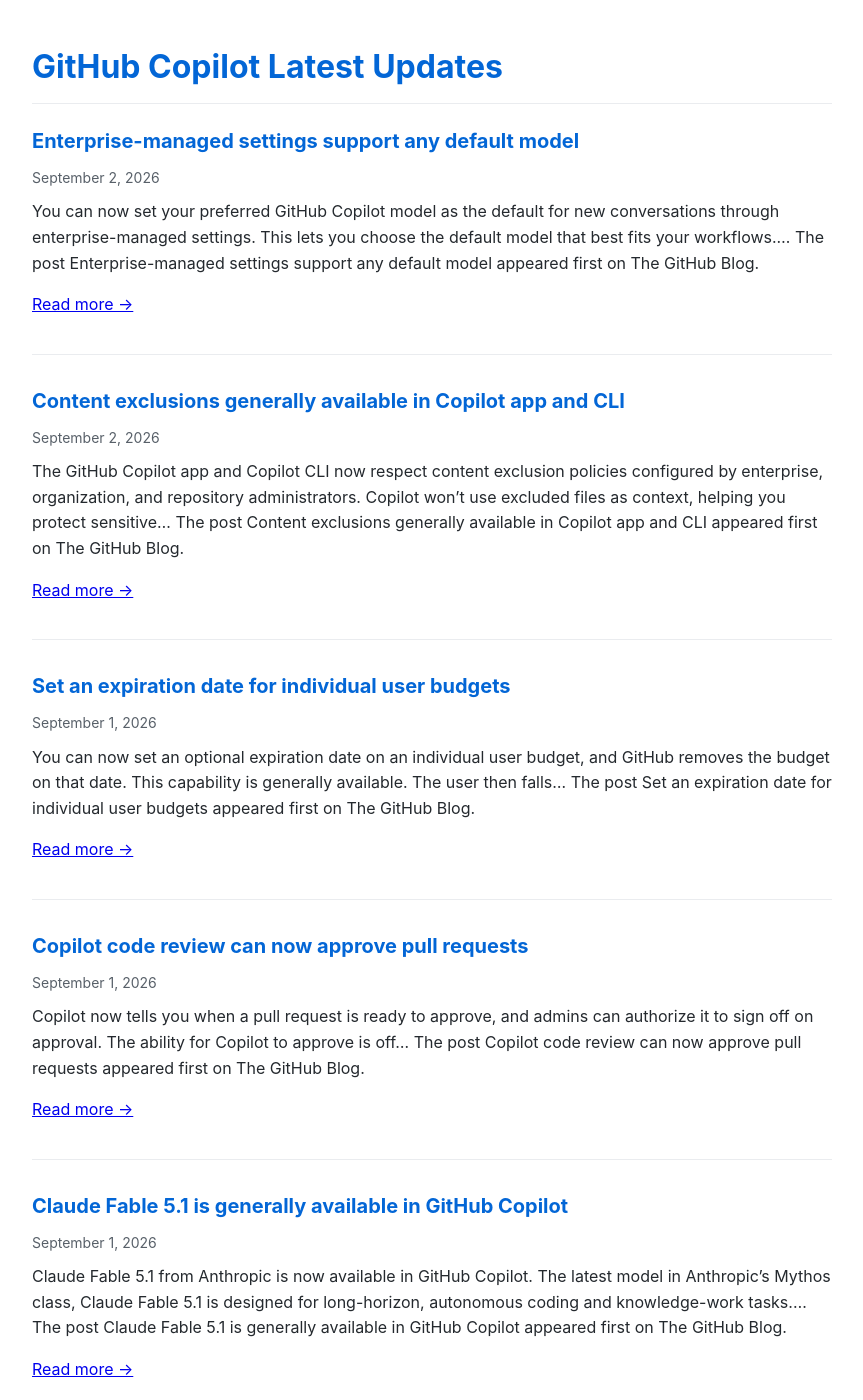
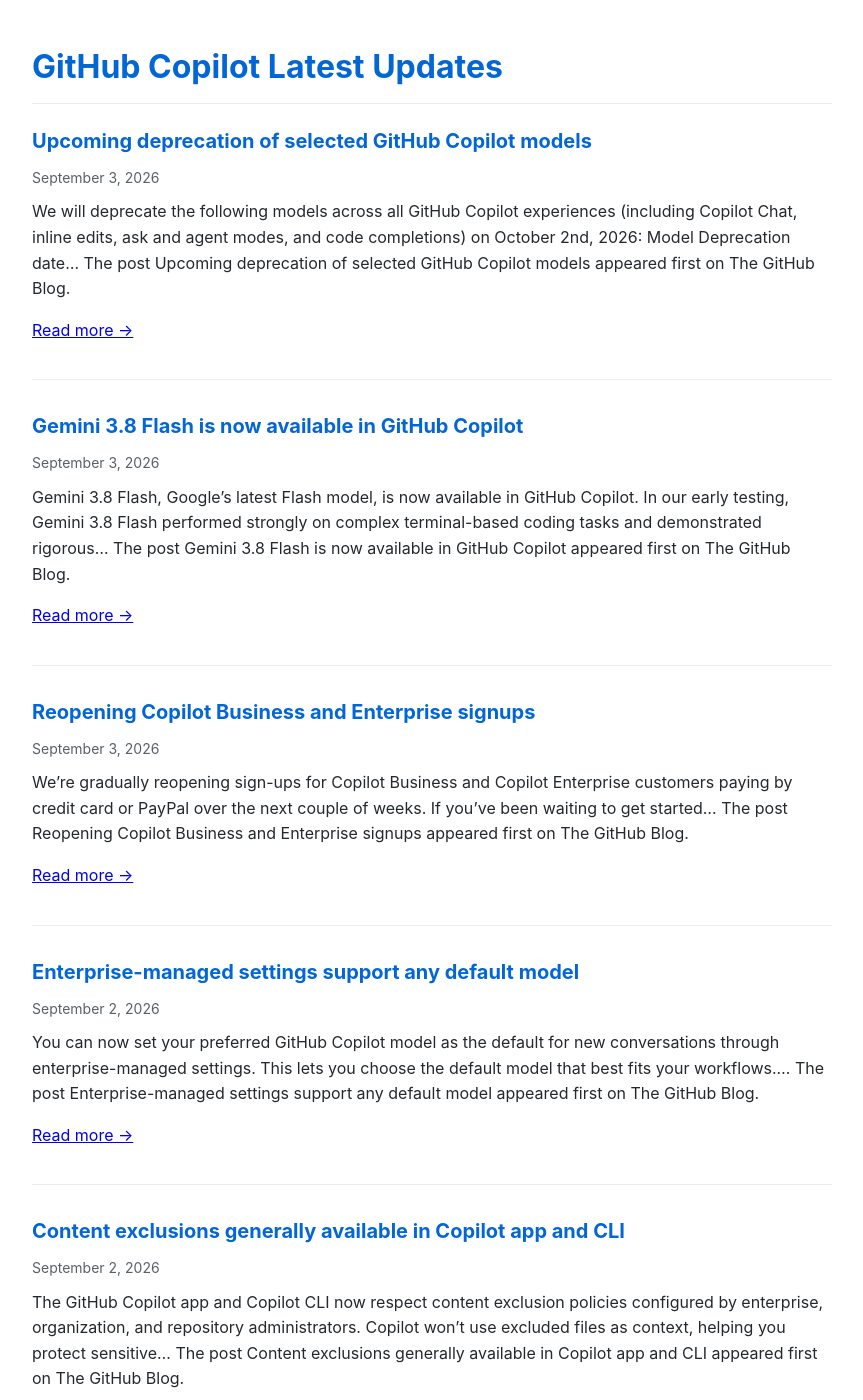
Before and after one commit to Oregand/oregand.github.io, a Jekyll site: the page copilot-feed.html, which Jekyll copies as it is, in a window 1280 px wide and 1400 px high. Shown: the whole window, without its empty margins (208-1071 px from the left). Built offline with Jekyll 4.4.1, drawn with Linux system fonts in a browser that asks for light colours; some of the changed text lies outside the part shown.

Commit message:
Update RSS feed

```diff
--- a/copilot-feed.html
+++ b/copilot-feed.html
@@ -62,6 +62,45 @@
 </head>
 <body>
   <h1>GitHub Copilot Latest Updates</h1>
+
+  <div class="feed-item">
+    <div class="feed-title">
+      <a href="https://github.blog/changelog/2026-09-03-upcoming-deprecation-of-selected-github-copilot-models" target="_blank">Upcoming deprecation of selected GitHub Copilot models</a>
+    </div>
+    <div class="feed-date">September 3, 2026</div>
+    <div class="feed-description">
+      We will deprecate the following models across all GitHub Copilot experiences (including Copilot Chat, inline edits, ask and agent modes, and code completions) on October 2nd, 2026: Model Deprecation date&#8230;
+The post Upcoming deprecation of selected GitHub Copilot models appeared first on The GitHub Blog.
+
+      <p><a href="https://github.blog/changelog/2026-09-03-upcoming-deprecation-of-selected-github-copilot-models" target="_blank">Read more →</a></p>
+    </div>
+  </div>
+
+  <div class="feed-item">
+    <div class="feed-title">
+      <a href="https://github.blog/changelog/2026-09-03-gemini-3-8-flash-is-now-available-in-github-copilot" target="_blank">Gemini 3.8 Flash is now available in GitHub Copilot</a>
+    </div>
+    <div class="feed-date">September 3, 2026</div>
+    <div class="feed-description">
+      Gemini 3.8 Flash, Google&#8217;s latest Flash model, is now available in GitHub Copilot. In our early testing, Gemini 3.8 Flash performed strongly on complex terminal-based coding tasks and demonstrated rigorous&#8230;
+The post Gemini 3.8 Flash is now available in GitHub Copilot appeared first on The GitHub Blog.
+
+      <p><a href="https://github.blog/changelog/2026-09-03-gemini-3-8-flash-is-now-available-in-github-copilot" target="_blank">Read more →</a></p>
+    </div>
+  </div>
+
+  <div class="feed-item">
+    <div class="feed-title">
+      <a href="https://github.blog/changelog/2026-09-03-reopening-copilot-business-and-enterprise-signups" target="_blank">Reopening Copilot Business and Enterprise signups</a>
+    </div>
+    <div class="feed-date">September 3, 2026</div>
+    <div class="feed-description">
+      We&#8217;re gradually reopening sign-ups for Copilot Business and Copilot Enterprise customers paying by credit card or PayPal over the next couple of weeks. If you&#8217;ve been waiting to get started&#8230;
+The post Reopening Copilot Business and Enterprise signups appeared first on The GitHub Blog.
+
+      <p><a href="https://github.blog/changelog/2026-09-03-reopening-copilot-business-and-enterprise-signups" target="_blank">Read more →</a></p>
+    </div>
+  </div>
 
   <div class="feed-item">
     <div class="feed-title">
@@ -154,47 +193,8 @@ The post Selected GitHub Copilot models deprecated appeared first on The GitHub
     </div>
   </div>
 
-  <div class="feed-item">
-    <div class="feed-title">
-      <a href="https://github.blog/changelog/2026-08-31-github-copilot-in-vs-code-august-2026-releases" target="_blank">GitHub Copilot in VS Code, August 2026 releases</a>
-    </div>
-    <div class="feed-date">August 31, 2026</div>
-    <div class="feed-description">
-      This changelog covers VS Code v1.132 through v1.135, shipped throughout August 2026. These releases make it easier to organize agent sessions, review changes, and navigate long conversations. Agent Host, the&#8230;
-The post GitHub Copilot in VS Code, August 2026 releases appeared first on The GitHub Blog.
-
-      <p><a href="https://github.blog/changelog/2026-08-31-github-copilot-in-vs-code-august-2026-releases" target="_blank">Read more →</a></p>
-    </div>
-  </div>
-
-  <div class="feed-item">
-    <div class="feed-title">
-      <a href="https://github.blog/changelog/2026-08-28-github-copilot-in-visual-studio-august-update-2" target="_blank">GitHub Copilot in Visual Studio — August update</a>
-    </div>
-    <div class="feed-date">August 28, 2026</div>
-    <div class="feed-description">
-      August 2026 brought more control over how GitHub Copilot reasons, which models you use, how teams share specialized agents, and when you ask for a code review. Highlights Here&#8217;s what&#8217;s&#8230;
-The post GitHub Copilot in Visual Studio — August update appeared first on The GitHub Blog.
-
-      <p><a href="https://github.blog/changelog/2026-08-28-github-copilot-in-visual-studio-august-update-2" target="_blank">Read more →</a></p>
-    </div>
-  </div>
-
-  <div class="feed-item">
-    <div class="feed-title">
-      <a href="https://github.blog/changelog/2026-08-28-github-copilot-weekly-releases-august-24" target="_blank">GitHub Copilot weekly releases — August 24</a>
-    </div>
-    <div class="feed-date">August 28, 2026</div>
-    <div class="feed-description">
-      This week&#8217;s updates give you more control over how Copilot runs, from team sessions in Slack and Teams to customization across the app, CLI, and your IDE. GitHub Copilot in&#8230;
-The post GitHub Copilot weekly releases — August 24 appeared first on The GitHub Blog.
-
-      <p><a href="https://github.blog/changelog/2026-08-28-github-copilot-weekly-releases-august-24" target="_blank">Read more →</a></p>
-    </div>
-  </div>
-
   <div class="update-info">
-    Feed last updated: September 3, 2026 at 12:01 PM
+    Feed last updated: September 4, 2026 at 12:07 AM
   </div>
 </body>
 </html>
```
